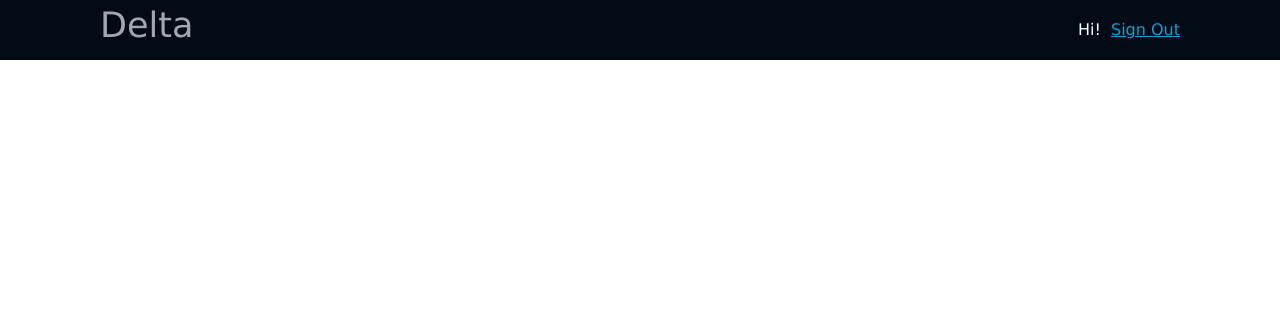
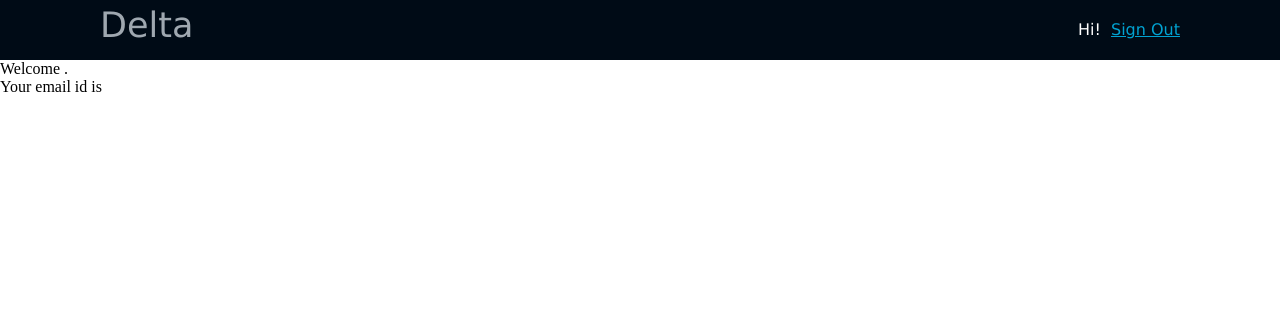
Before and after one commit to Sripranav/delta-webdev, a PHP site: page /home.php in a window 1280 px wide. Shown: the top 320 px of the page. Run offline with PHP 8.4, Linux system fonts and the light colour scheme; the visitor is signed in with stand-in values (Sample User, id 1); data that the repository does not hold is empty.

Commit message:
Displaying details after login

```diff
--- a/task-3/home.php
+++ b/task-3/home.php
@@ -27,5 +27,7 @@
         </div>
     </div>
 </div>
+Welcome <?php echo $userRow['username']; ?>. <br>
+Your email id is <?php echo $userRow['email']; ?>
 </body>
 </html>
```
